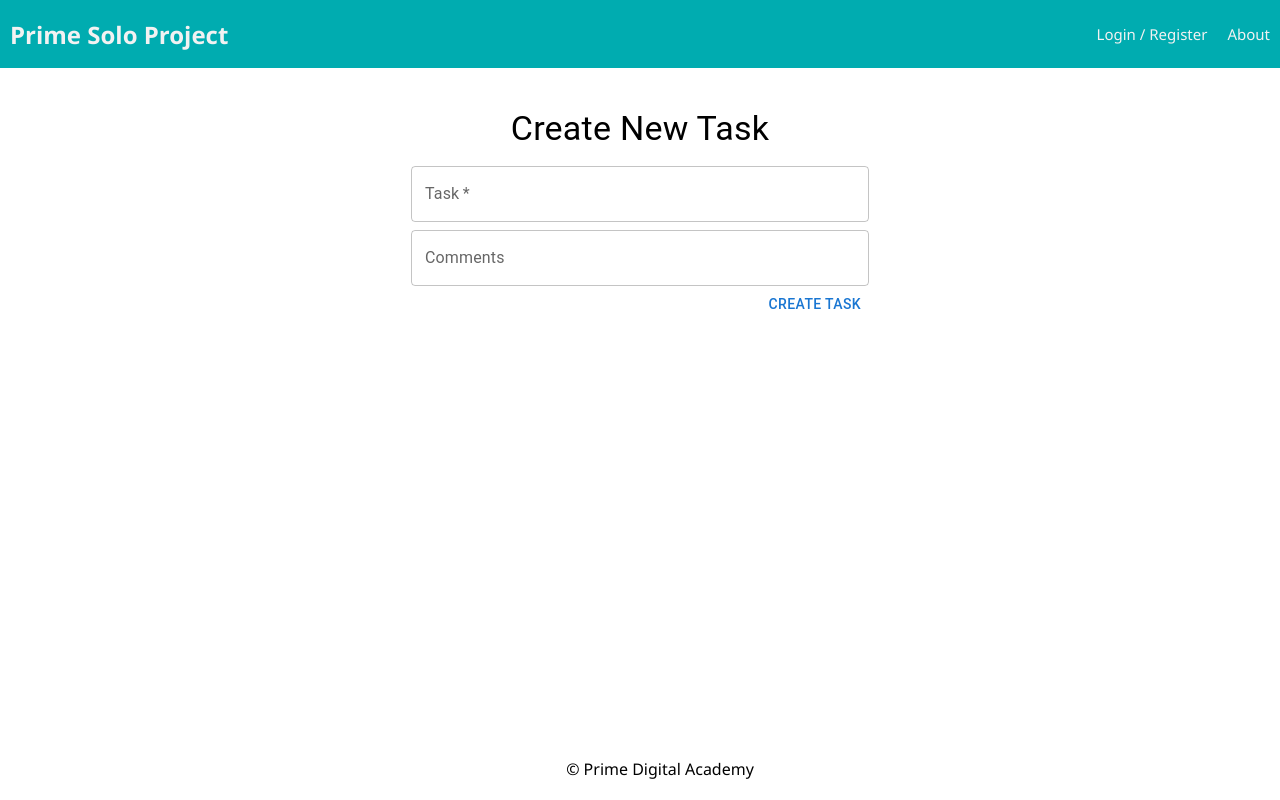
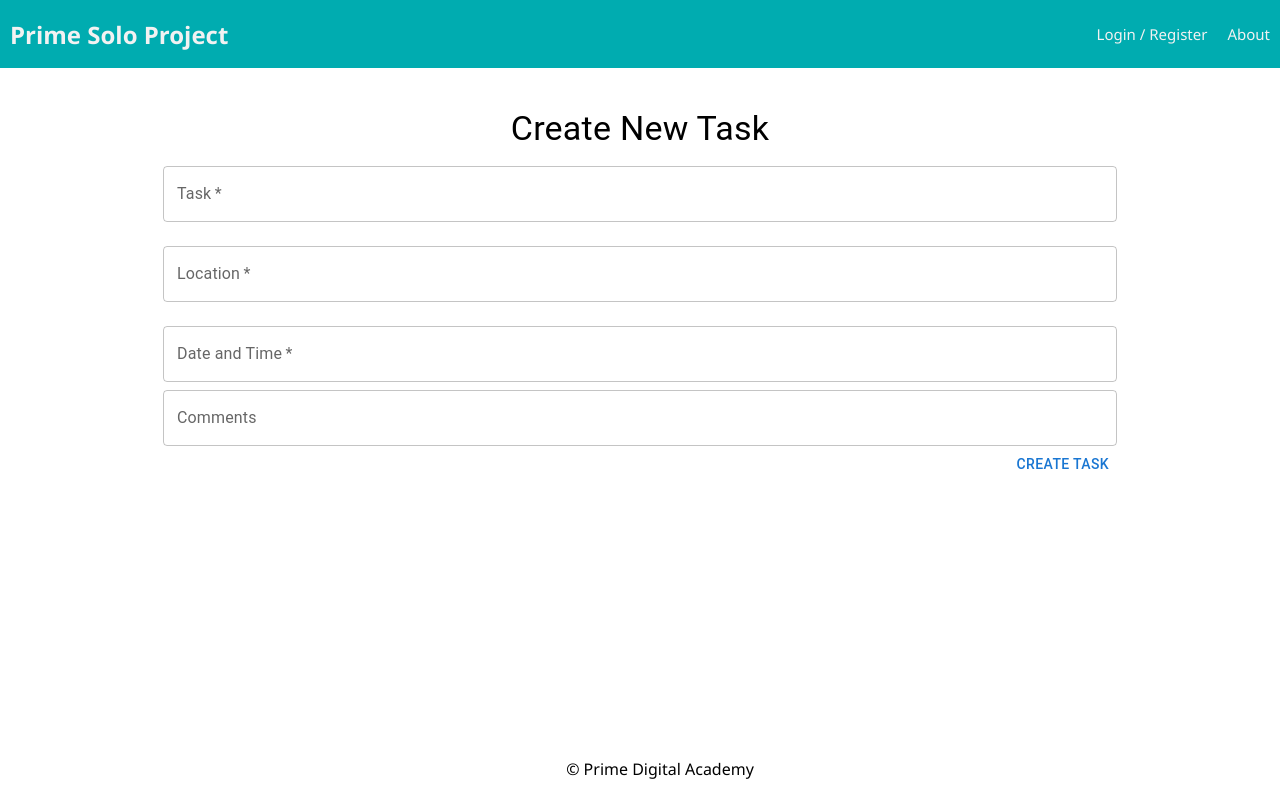
Before and after one commit to hmuhumed/NextPlan, a React (Create React App) app: page /#/plan in a window 1280 px wide. Built offline with nearby package versions, Linux system fonts and the light colour scheme; no server answers.

Commit message:
Add  inputs for location and time and update handleSubmit to dispatch new inputs

```diff
--- a/src/components/PlanForm/PlanForm.jsx
+++ b/src/components/PlanForm/PlanForm.jsx
@@ -6,7 +6,10 @@ import { TextField, Button, Typography, Box } from "@mui/material";
 function PlanForm() {
   const [task, setTask] = useState("");
   const [comments, setComments] = useState("");
+  const [location, setLocation] = useState("");
+  const [dateTime, setDateTime] = useState("");
   const dispatch = useDispatch();
+
   const history = useHistory();
 
   const handleTaskChange = (event) => {
@@ -17,14 +20,28 @@ function PlanForm() {
     setComments(event.target.value);
   };
 
+  const handleLocationChange = (event) => {
+    setLocation(event.target.value);
+  };
+
+  const handleDateTimeChange = (event) => {
+    setDateTime(event.target.value);
+  };
+
   const handleSubmit = () => {
     const newTask = {
       task: task,
       comments: comments,
     };
 
+    const newLocation = {
+      location: location,
+      dateTime: dateTime,
+    };
+
     //dispatches the new task to the saga
     dispatch({ type: "CREATE_TASK", payload: newTask });
+    dispatch({ type: "CREATE_LOCATION", payload: newLocation });
 
     // sends the user back to the UserPage after creating the task
     history.push("/user");
@@ -44,6 +61,23 @@ function PlanForm() {
           autoComplete="off"
         />
         <TextField
+        label="Location"
+        value={location}
+        margin="normal"
+        onChange={handleLocationChange}
+        fullWidth
+        required
+        autoComplete="off"
+        />
+        <TextField
+        label="Date and Time"
+        value={dateTime}
+        margin="normal"
+        onChange={handleDateTimeChange}
+        fullWidth
+        required
+        />
+        <TextField
           label="Comments"
           value={comments}
           margin="none"
```
